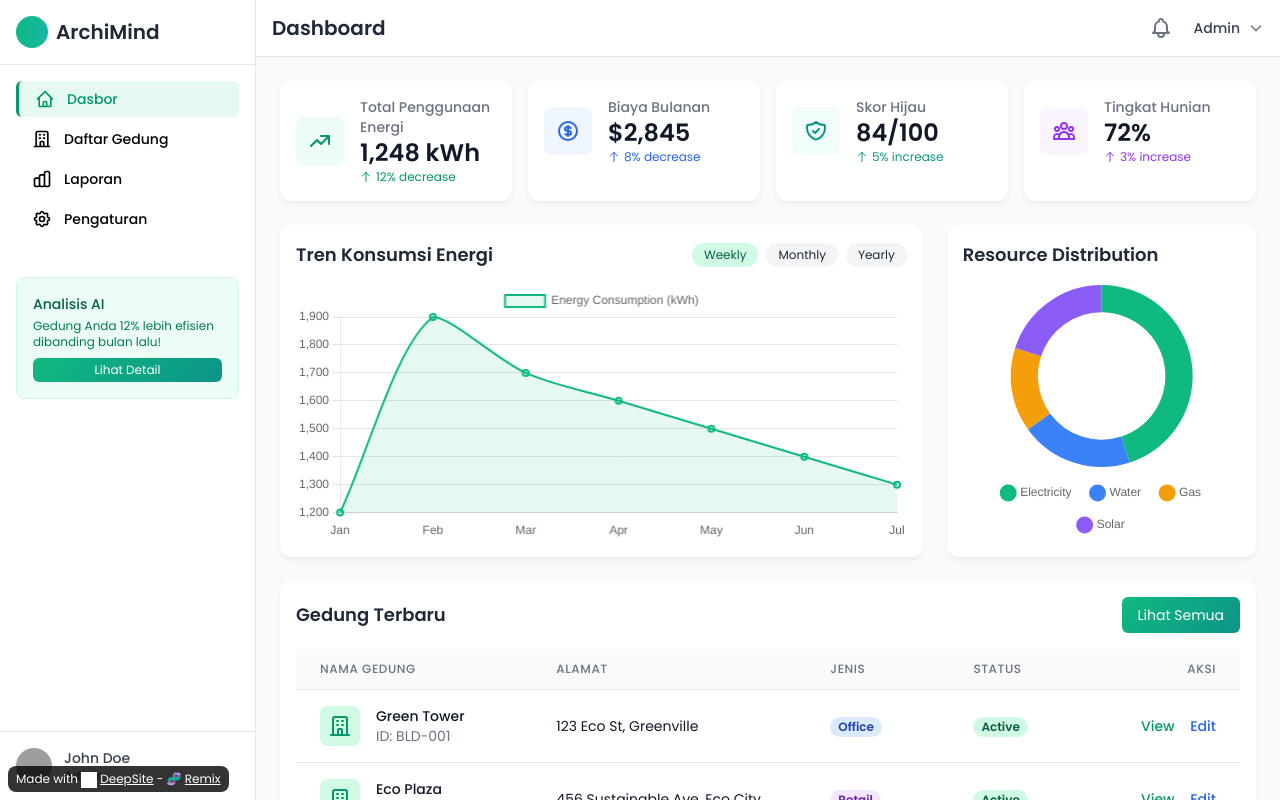
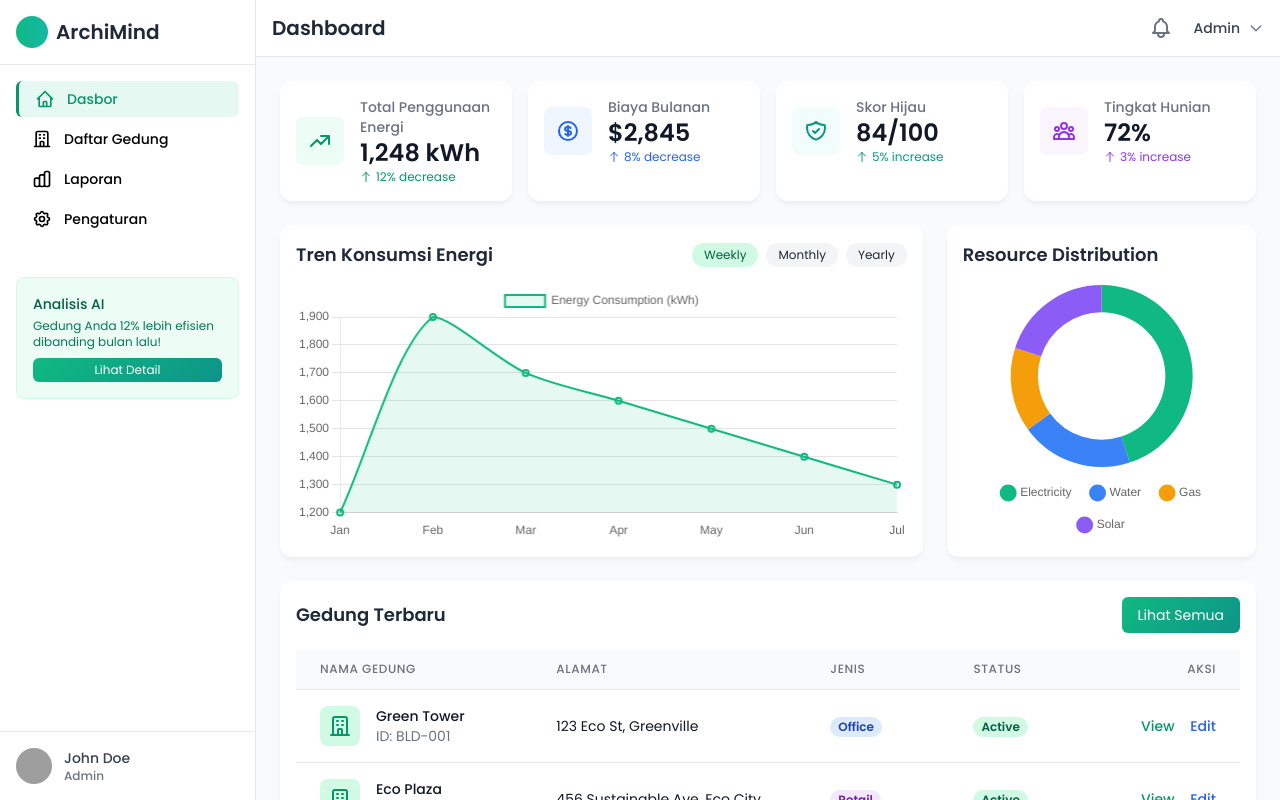
Before and after one commit to zhfrannn/archimind, a plain HTML site: page index.html in a window 1280 px wide. Drawn offline with nearby package versions, Linux system fonts and the light colour scheme; grey boxes are pictures that could not be loaded.

Commit message:
Update index.html

```diff
--- a/index.html
+++ b/index.html
@@ -577,5 +577,4 @@
             }
         });
     </script>
-<p style="border-radius: 8px; text-align: center; font-size: 12px; color: #fff; margin-top: 16px;position: fixed; left: 8px; bottom: 8px; z-index: 10; background: rgba(0, 0, 0, 0.8); padding: 4px 8px;">Made with <img src="https://enzostvs-deepsite.hf.space/logo.svg" alt="DeepSite Logo" style="width: 16px; height: 16px; vertical-align: middle;display:inline-block;margin-right:3px;filter:brightness(0) invert(1);"><a href="https://enzostvs-deepsite.hf.space" style="color: #fff;text-decoration: underline;" target="_blank" >DeepSite</a> - 🧬 <a href="https://enzostvs-deepsite.hf.space?remix=zhafranzz/archimind" style="color: #fff;text-decoration: underline;" target="_blank" >Remix</a></p></body>
 </html>
```
